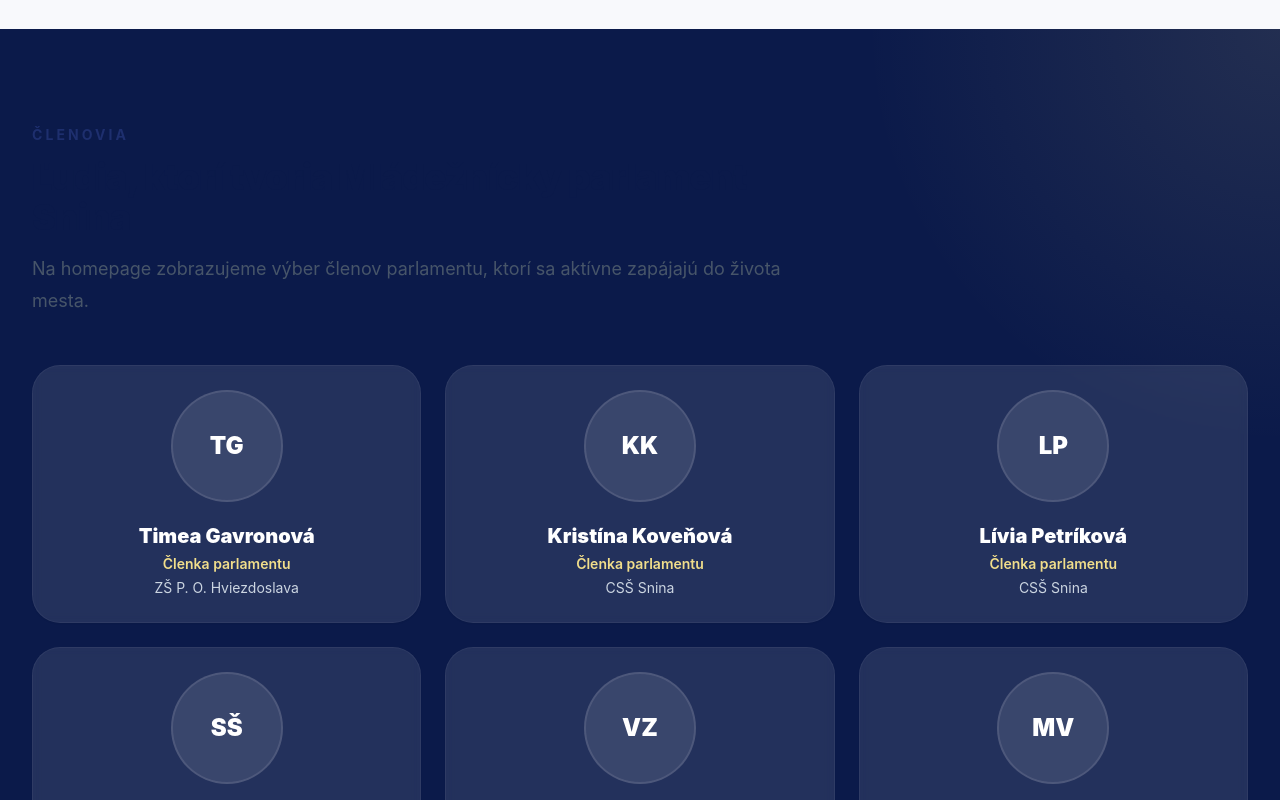
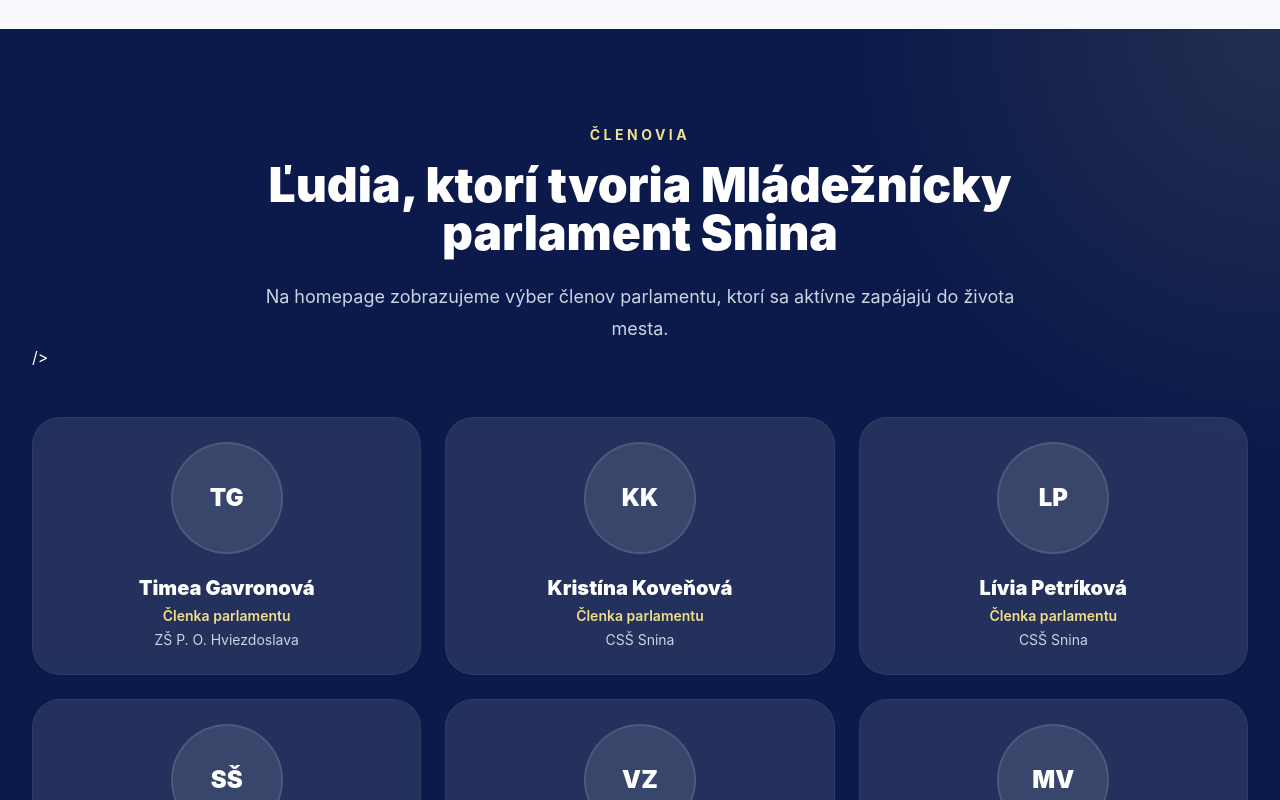
Before and after one commit to thomkepic-beep/mladasnina-web, a React (Vite) app: page / in a window 1280 px wide. Shown: the part 3540-4340 px from the top of the page. Built offline with nearby package versions, Linux system fonts and the light colour scheme.

Commit message:
Update Home.jsx

```diff
--- a/src/pages/Home.jsx
+++ b/src/pages/Home.jsx
@@ -414,11 +414,19 @@ export default function Home() {
       <section className="relative overflow-hidden bg-[#0B1A4A] text-white">
         <div className="absolute inset-0 bg-[radial-gradient(circle_at_top_right,rgba(241,222,139,0.10),transparent_25%)]" />
         <div className="mx-auto max-w-7xl px-6 py-24 lg:px-8">
-          <SectionTitle
-            eyebrow="Členovia"
-            title="Ľudia, ktorí tvoria Mládežnícky parlament Snina"
-            text="Na homepage zobrazujeme výber členov parlamentu, ktorí sa aktívne zapájajú do života mesta."
-            className="text-center text-white [&>p]:text-slate-300"
+          <div className="mx-auto max-w-3xl text-center">
+  <p className="text-sm font-bold uppercase tracking-[0.25em] text-[#F1DE8B]">
+    Členovia
+  </p>
+
+  <h2 className="mt-4 text-4xl font-black text-white sm:text-5xl">
+    Ľudia, ktorí tvoria Mládežnícky parlament Snina
+  </h2>
+
+  <p className="mt-6 text-lg leading-8 text-slate-300">
+    Na homepage zobrazujeme výber členov parlamentu, ktorí sa aktívne zapájajú do života mesta.
+  </p>
+</div>
           />
 
           <div className="mt-12 grid gap-6 sm:grid-cols-2 lg:grid-cols-3">
```
